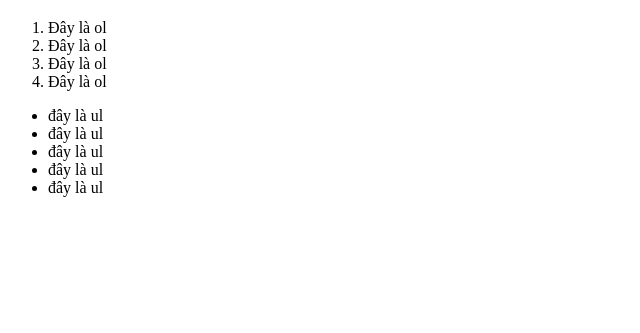
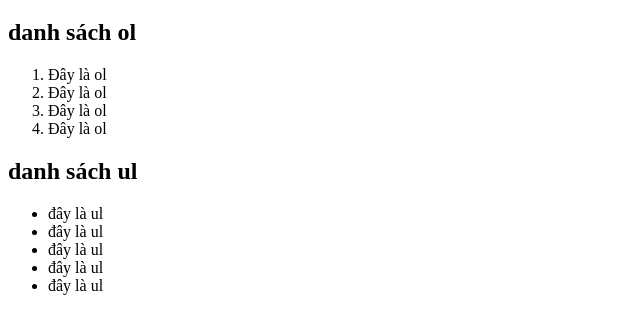
Before and after one commit to kh4n9/hocjs, a plain HTML site: page index.html in a window 1280 px wide. Shown: the part 61-394 px from the top of the page, without its empty margins (0-640 px from the left). Drawn offline with Linux system fonts and the light colour scheme.

Commit message:
finish olul

```diff
--- a/index.html
+++ b/index.html
@@ -11,6 +11,7 @@
     </header>
     <body>
         <h1>Lồn phú ăn cứt!</h1>
+        <h2>danh sách ol</h2>
         <ol>
             <li>Đây là ol</li>
             <li>Đây là ol</li>
@@ -18,7 +19,7 @@
             <li>Đây là ol</li>
 
         </ol>
-
+        <h2>danh sách ul</h2>
         <ul>
             <li>đây là ul</li>
             <li>đây là ul</li>
```
